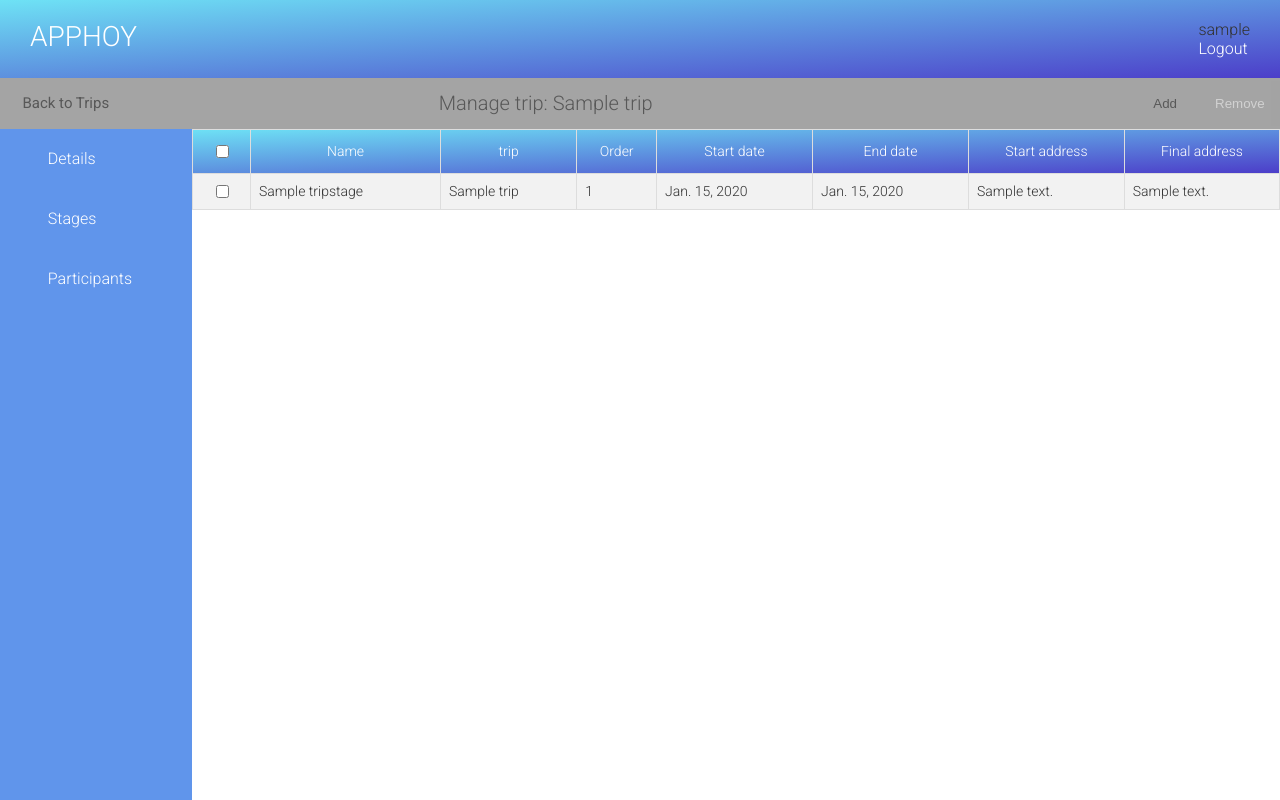
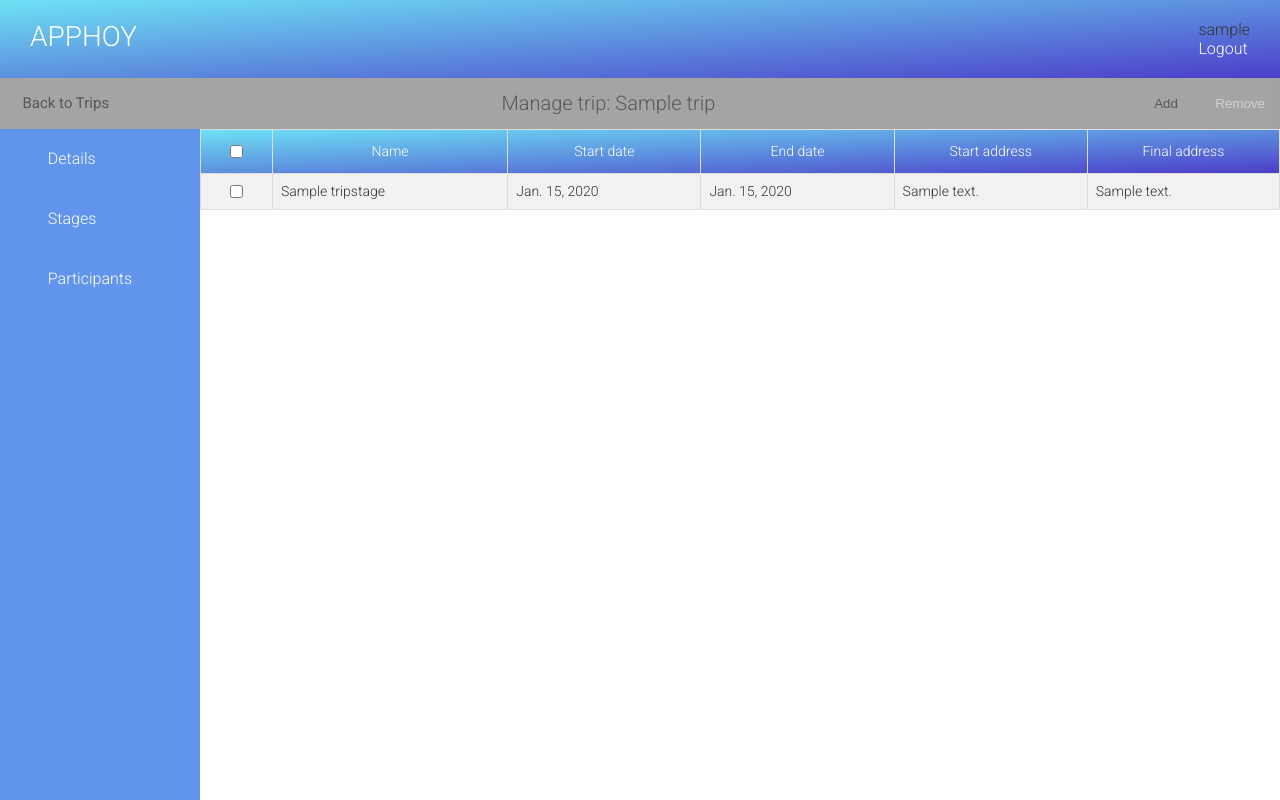
Before and after one commit to mkaniaa/apphoy-webapp, a Django app: page /trips/1/stages/ in a window 1280 px wide. Run offline with Django 3.2, Linux system fonts and the light colour scheme; a user stored in the database is signed in; tables that the repository leaves empty hold one stand-in row (values such as "Sample post"); some libraries are stand-ins or nearby versions.

Commit message:
[2] Finalizing trip stages.

```diff
--- a/apphoy/common/static/css/base.css
+++ b/apphoy/common/static/css/base.css
@@ -60,7 +60,6 @@ h1, h2, h3, h4, h5, h6 {
     user-select: none;
     display: flex;
     align-items: center;
-    justify-content: space-between;
     position: relative;
 }
 
@@ -80,9 +79,10 @@ h1, h2, h3, h4, h5, h6 {
     border: none;
     background-color: #a4a4a4;
     color: #585858;
+    height: 100%;
 }
 
-.back-button a {
+.back-button a, .sub-header button {
     color: #585858;
     vertical-align: middle;
     display: table-cell;
@@ -93,15 +93,7 @@ h1, h2, h3, h4, h5, h6 {
 .back-button {
     font-size: 15px;
     font-weight: 400;
-    height: 100%;
-    position: absolute;
-    left: 0;
-    top: 0;
-    bottom: 0;
-}
-
-.sub-header button {
-    padding: 1.15em;
+    display: inline-block;
 }
 
 .sub-header button:hover:not([disabled]), .back-button:hover, .back-button:hover a{
--- a/apphoy/common/static/css/sidebar.css
+++ b/apphoy/common/static/css/sidebar.css
@@ -3,9 +3,8 @@
 }
 
 .navbar {
-    width: 15vw;
     height: 100vh;
-    min-width: 180px;
+    width: 200px;
     background-color: #6095eb;
 }
 
--- a/apphoy/common/static/css/trips.css
+++ /dev/null
@@ -1 +0,0 @@
-@import "base.css";
--- a/apphoy/trips/forms/trip_stage.py
+++ b/apphoy/trips/forms/trip_stage.py
@@ -14,7 +14,7 @@ class TripStageManageForm(forms.ModelForm):
 
     class Meta:
         model = TripStage
-        fields = get_field_names(model, exclude=["id"])
+        fields = get_field_names(model, exclude=["id", "slug"])
 
     def __init__(self, *args, **kwargs):
         if kwargs.get("initial"):
@@ -23,6 +23,7 @@ class TripStageManageForm(forms.ModelForm):
 
     def clean(self):
         cleaned_data = super(TripStageManageForm, self).clean()
-        cleaned_data['slug'] = slugify(cleaned_data['name'])
-        cleaned_data['trip'] = get_object_or_404(Trip, pk=self.trip_pk)
+        cleaned_data["slug"] = slugify(cleaned_data["name"])
+        cleaned_data["trip"] = get_object_or_404(Trip, pk=self.trip_pk)
+        print(cleaned_data)
         return cleaned_data
--- a/apphoy/trips/models.py
+++ b/apphoy/trips/models.py
@@ -29,9 +29,6 @@ class Trip(models.Model):
 class TripStage(models.Model):
     name = models.CharField(max_length=200, unique=True, verbose_name="Name")
     trip = models.ForeignKey(Trip, related_name='stages', on_delete=models.CASCADE)
-    order = models.PositiveIntegerField(null=False,
-                                        blank=False,
-                                        verbose_name='Order')
     start_date = models.DateField(null=True,
                                   blank=True,
                                   verbose_name='Start date')
--- a/apphoy/trips/templates/trips/trip_stages.html
+++ b/apphoy/trips/templates/trips/trip_stages.html
@@ -4,8 +4,16 @@
 
 {% block additional_buttons %}
     <ul>
-        <li><button id="group-remove" type="submit" disabled><i class="fa-solid fa-minus"></i>&nbsp; Remove</button></li>
-        <li><button id="add-form-btn"><i class="fa-solid fa-plus"></i>&nbsp; Add</button></li>
+        <li>
+            <button id="group-remove" type="submit" disabled>
+                <i class="fa-solid fa-minus"></i>&nbsp; Remove
+            </button>
+        </li>
+        <li>
+            <button class="open-form-btn">
+                <i class="fa-solid fa-plus"></i>&nbsp; Add
+            </button>
+        </li>
     </ul>
 {% endblock %}
 
--- a/apphoy/trips/views/trip_stages.py
+++ b/apphoy/trips/views/trip_stages.py
@@ -16,8 +16,8 @@ class TripStagesManageView(LoginRequiredMixin, ListView):
     trip_stage_pk = None
 
     def get_context_data(self, **kwargs):
-        headers = get_verbose_field_names(self.model, exclude=['ID', 'slug'])
-        attributes = get_field_names(self.model, exclude=['id', 'slug', 'stages'])
+        headers = get_verbose_field_names(self.model, exclude=["ID", "slug", "trip"])
+        attributes = get_field_names(self.model, exclude=["id", "slug", "trip"])
         context = super(TripStagesManageView, self).get_context_data(**kwargs)
         context['headers'] = headers
         context['attributes'] = attributes
```
Also changed, not shown: apphoy/persons/templates/persons/dashboard_persons.html (+11 -2 lines), apphoy/trips/templates/trips/dashboard_trips.html (+11 -2 lines), apphoy/trips/views/trip.py (+6 -1 lines).
